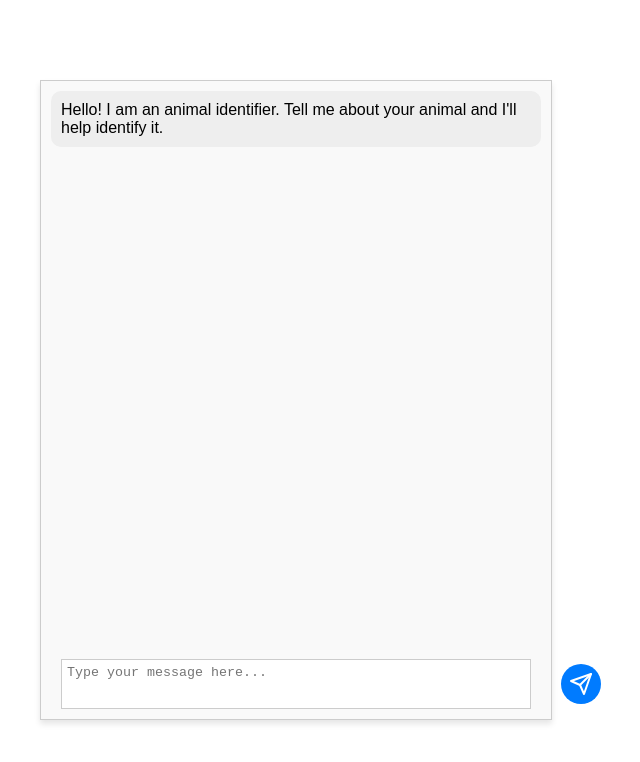
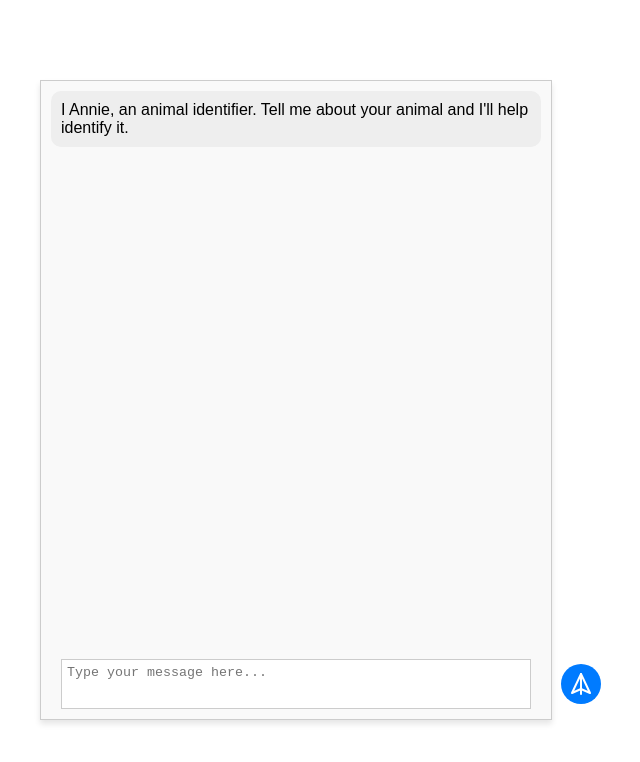
Before and after one commit to gihanmarasingha/animal_identification, a website: page public/index.html in a window 1280 px wide. Shown: the whole page, without its empty margins (344-984 px from the left). Drawn offline with Linux system fonts and the light colour scheme.

Commit message:
change arrow on send button so it points straight up

```diff
--- a/public/index.html
+++ b/public/index.html
@@ -3,20 +3,20 @@
 <head>
 <meta charset="UTF-8">
 <meta name="viewport" content="width=device-width, initial-scale=1.0">
-<title>Chatbot</title>
+<title>Annie Animal Identifier</title>
 <link rel="stylesheet" href="styles.css">
 </head>
 <body>
 
     <div class="chat-container">
         <div id="chatbox">
-            <p class="botText"><span>Hello! I am an animal identifier. Tell me about your animal and I'll help identify it.</span></p>
+            <p class="botText"><span>I Annie, an animal identifier. Tell me about your animal and I'll help identify it.</span></p>
         </div>
         <textarea id="textInput" placeholder="Type your message here..." autocomplete="off"></textarea>
         <button id="buttonInput" aria-label="Send">
             <svg xmlns="http://www.w3.org/2000/svg" viewBox="0 0 24 24" fill="none" stroke="currentColor" stroke-width="2" stroke-linecap="round" stroke-linejoin="round" class="feather feather-send">
-                <line x1="22" y1="2" x2="11" y2="13"></line>
-                <polygon points="22 2 15 22 11 13 2 9 22 2"></polygon>
+                <line x1="12" y1="2" x2="12" y2="22"></line>
+                <polygon points="12 2 3 21 12 17 21 21 12 2"></polygon>
             </svg>
         </button>
     </div>
```
